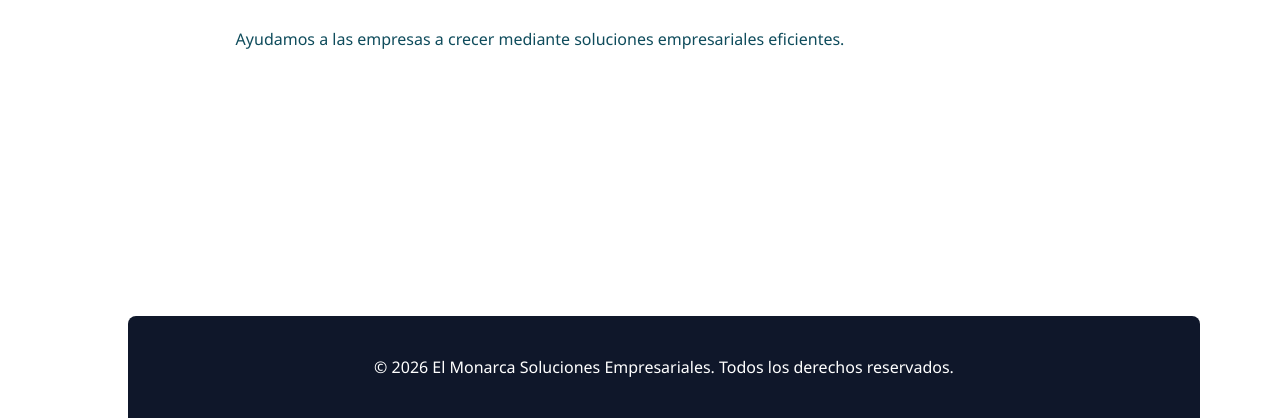
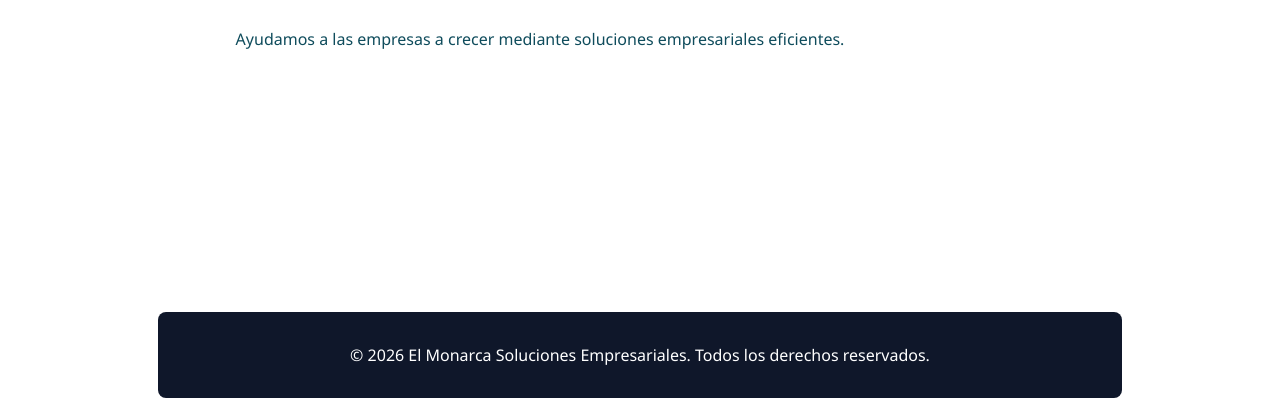
Before and after one commit to solucioneselmonarcasas-pixel/Paginaweb-elmonarca, a Flask app: page / in a window 1280 px wide. Shown: the part 382-800 px from the top of the page. Run offline with Flask 3, Linux system fonts and the light colour scheme.

Commit message:
Ajusste nuevamente cenefa página

```diff
--- a/templates/base.html
+++ b/templates/base.html
@@ -43,12 +43,14 @@
             background-color: #0f172a;
             color: white;
             text-align: center;
-            padding: 1.5rem;
+            padding: 1rem 2rem;
             position: fixed;
-            bottom: 0;
-            width: 80%;
-            left: 10%; /* Esto lo centra dejando un 10% libre a cada lado */
-            border-radius: 8px 8px 0 0; /* Opcional: redondear las esquinas superiores */
+            bottom: 20px;       /* Lo separa un poco del borde inferior de la pantalla */
+            left: 50%;          /* Lo empuja al 50% del ancho de la pantalla */
+            transform: translateX(-50%); /* Lo retrocede exactamente la mitad de su propio ancho para centrarlo */
+            width: 80%;         /* Ajusta aquí el ancho que prefieras (ej. 80% o un valor fijo como 800px) */
+            max-width: 900px;   /* Evita que se vea demasiado ancho en pantallas grandes */
+            border-radius: 8px; /* Opcional: redondea todas las esquinas para que flote como una tarjeta */
         }
     </style>
 </head>
```
